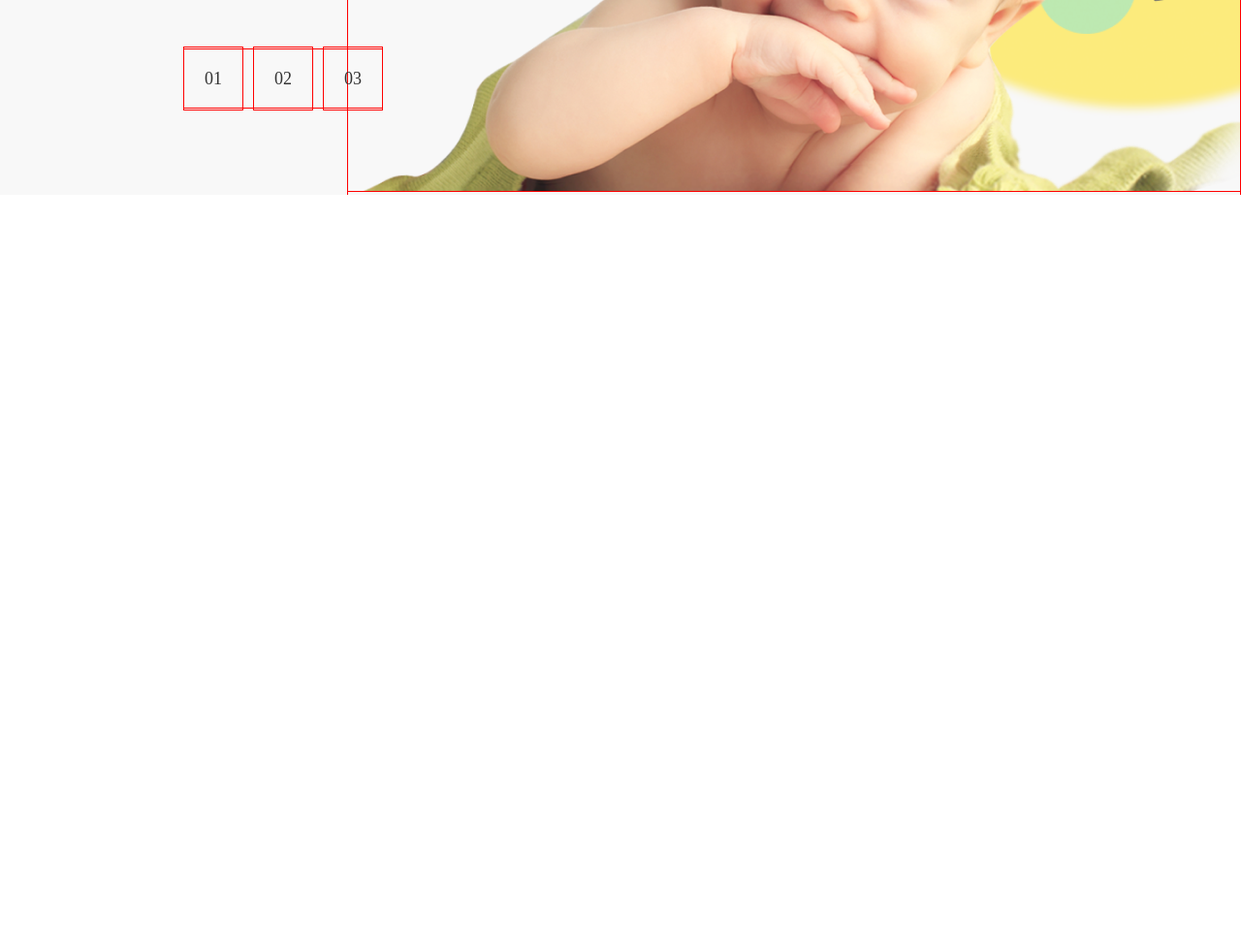
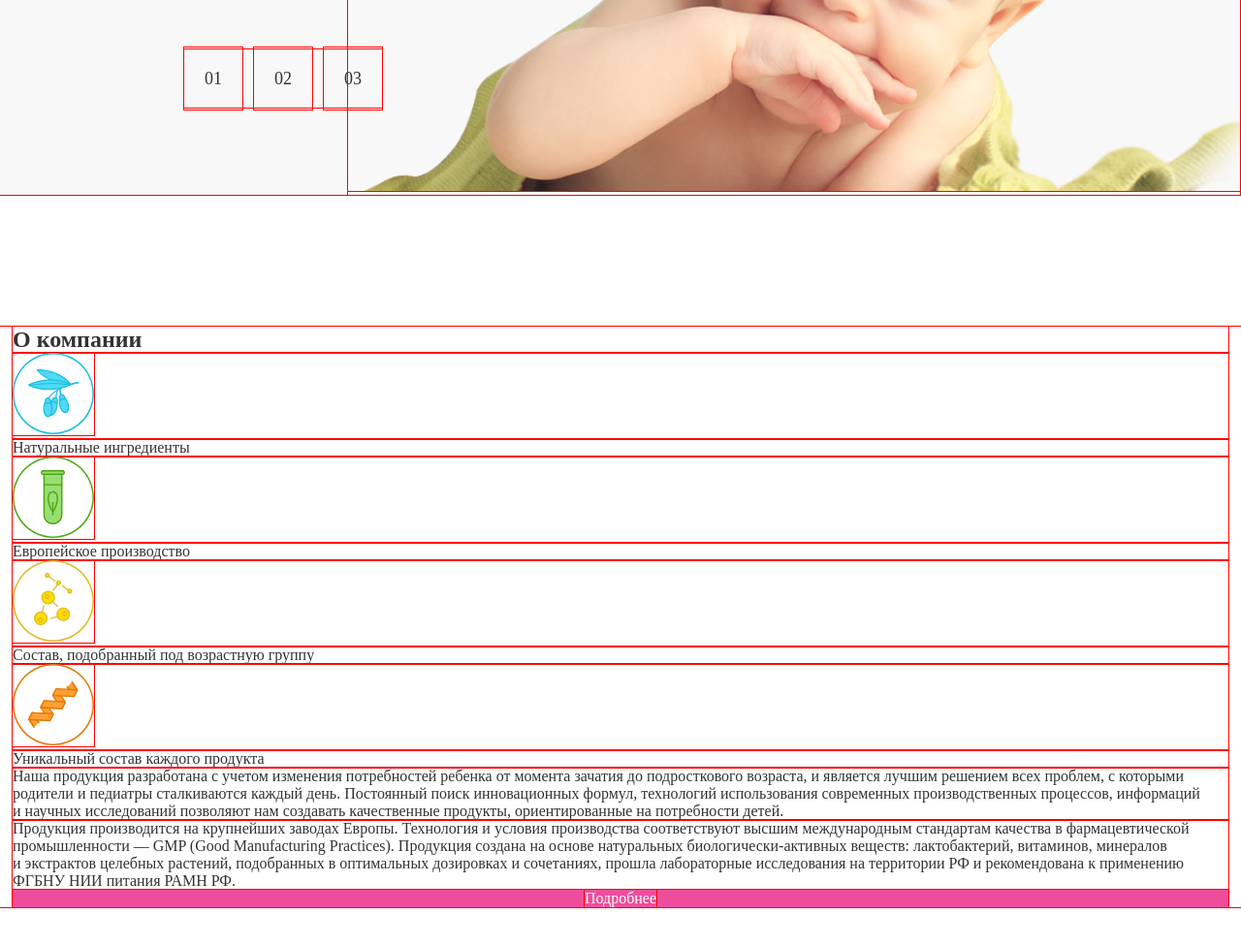
Before and after one commit to aleksei24/herbs, a website: page app/index.html in a window 1280 px wide. Shown: the part 709-1685 px from the top of the page at 97% size. Before the commit the page ends 910 px from the top, so only its background shows below. Drawn offline with nearby package versions, Linux system fonts and the light colour scheme; files that its build step writes are made by us from their sources; a web font is replaced by a local one.

Commit message:
working on about block

```diff
--- a/app/index.html
+++ b/app/index.html
@@ -11,8 +11,7 @@
         <div class="wrapper">
             @@include('template/_header.html')
             <main class="main">
-                @@include('template/_hero.html')
-                <!-- @@include('template/_banner1.html') -->
+                @@include('template/_hero.html') @@include('template/_about.html')
                 <!-- @@include('template/_tabs-page.html')  -->
                 <!-- @@include('template/_banner2.html') -->
             </main>
--- /dev/null
+++ b/app/scss/about.scss
@@ -0,0 +1,3 @@
+.about {
+    margin: 136px 0;
+}
--- a/app/scss/header.scss
+++ b/app/scss/header.scss
@@ -8,10 +8,11 @@
         justify-content: space-between;
     }
 
-    &__logo {
-    }
-
-    &__nav {
+    &_fixed {
+        position: fixed;
+        left: 0;
+        right: 0;
+        top: 0;
     }
 
     &__aux {
--- a/app/scss/hero.scss
+++ b/app/scss/hero.scss
@@ -83,6 +83,9 @@
 .swiper-wrapper {
     height: 764px;
 }
+.swiper-container {
+    height: inherit;
+}
 .parallax-bg {
     // height: 764px;
     background-image: url(../img/hero/bg.png);
@@ -90,7 +93,7 @@
     position: absolute;
     left: 0;
     top: 0;
-    width: 170%;
+    width: 130%;
     height: 100%;
     background-size: cover;
     background-position: center;
--- a/app/scss/style.scss
+++ b/app/scss/style.scss
@@ -5,6 +5,7 @@
 @import 'burger';
 @import 'header';
 @import './node_modules/swiper/swiper.scss';
+@import 'about';
 // @import 'header-grid';
 // @import 'swiper';
 // @import 'animate';
--- /dev/null
+++ b/app/template/_about.html
@@ -0,0 +1,55 @@
+<section class="about">
+    <div class="about__container container">
+        <h1 class="about__headline headline">О компании</h1>
+        <div class="about__content content-about">
+            <div class="content-about__adv adv-about">
+                <div class="adv-about__item item-adv">
+                    <div class="item-adv__img">
+                        <img src="img/about/01.svg" alt="01" />
+                    </div>
+                    <div class="item-adv__title">Натуральные ингредиенты</div>
+                </div>
+                <div class="adv-about__item item-adv">
+                    <div class="item-adv__img">
+                        <img src="img/about/02.svg" alt="02" />
+                    </div>
+                    <div class="item-adv__title">Европейское производство</div>
+                </div>
+                <div class="adv-about__item item-adv">
+                    <div class="item-adv__img">
+                        <img src="img/about/03.svg" alt="03" />
+                    </div>
+                    <div class="item-adv__title">Состав, подобранный под возрастную группу</div>
+                </div>
+                <div class="adv-about__item item-adv">
+                    <div class="item-adv__img">
+                        <img src="img/about/04.svg" alt="04" />
+                    </div>
+                    <div class="item-adv__title">Уникальный состав каждого продукта</div>
+                </div>
+            </div>
+            <div class="content-about__descript descript-about">
+                <p class="descript-about_text1">
+                    Наша продукция разработана с учетом изменения потребностей ребенка от момента
+                    зачатия до подросткового возраста, и является лучшим решением всех проблем,
+                    с которыми родители и педиатры сталкиваются каждый день. Постоянный поиск
+                    инновационных формул, технологий использования современных производственных
+                    процессов, информаций и научных исследований позволяют нам создавать
+                    качественные продукты, ориентированные на потребности детей.
+                </p>
+                <p class="descript-about_text2">
+                    Продукция производится на крупнейших заводах Европы. Технология и условия
+                    производства соответствуют высшим международным стандартам качества
+                    в фармацевтической промышленности — GMP (Good Manufacturing Practices).
+                    Продукция создана на основе натуральных биологически-активных веществ:
+                    лактобактерий, витаминов, минералов и экстрактов целебных растений, подобранных
+                    в оптимальных дозировках и сочетаниях, прошла лабораторные исследования
+                    на территории РФ и рекомендована к применению ФГБНУ НИИ питания РАМН РФ.
+                </p>
+                <a href="#!" class="descript-about__btn btn">
+                    <span>Подробнее</span>
+                </a>
+            </div>
+        </div>
+    </div>
+</section>
```
Also changed, not shown: app/js/chunks/_fixed_header.js (+6 -6 lines), app/img/about/01.svg (added), app/img/about/02.svg (added), app/img/about/03.svg (added), app/img/about/04.svg (added), app/img/popup/01.png (deleted).
